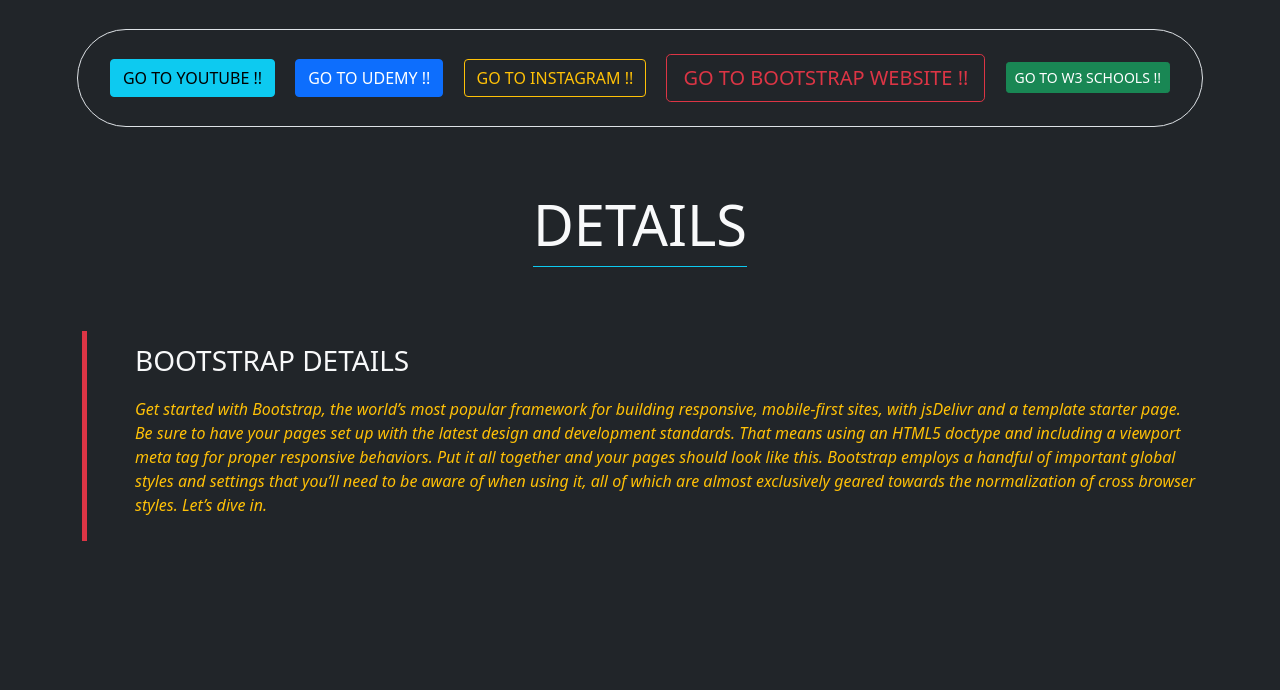
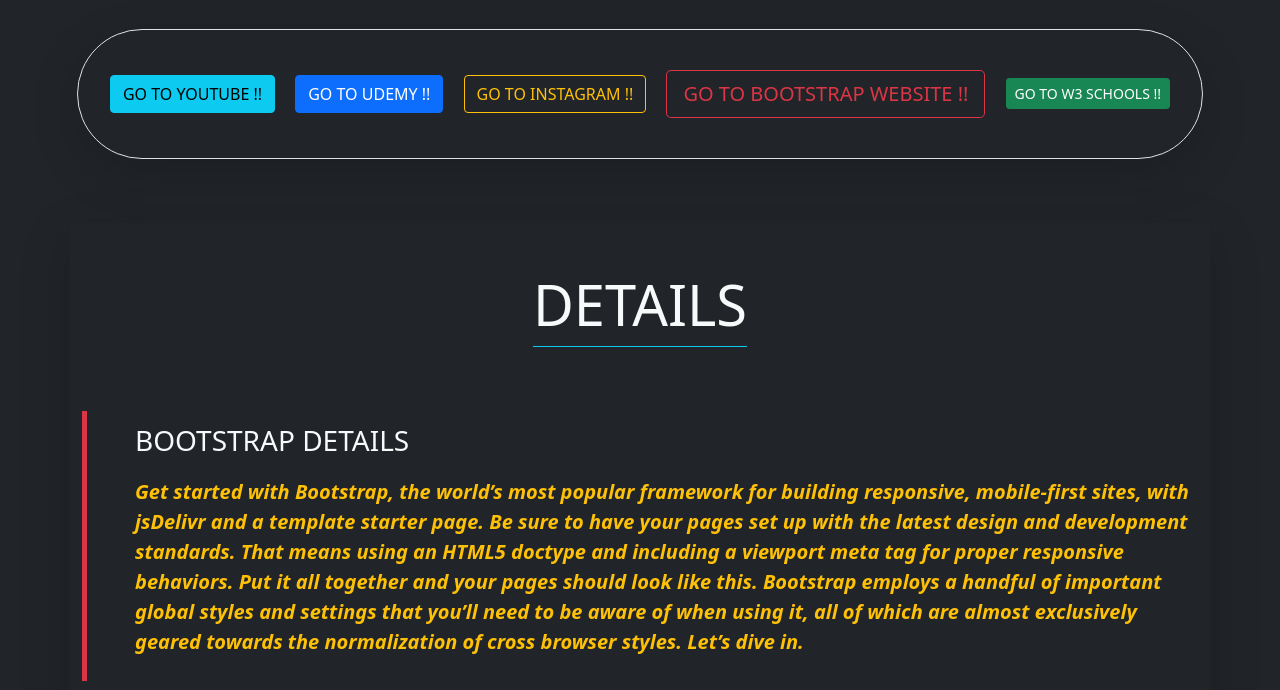
Before and after one commit to Roushan-2104/BOOTSTRAP, a plain HTML site: page index.html in a window 1280 px wide. Shown: the part 510-1200 px from the top of the page. Before the commit the page ends 1099 px from the top, so only its background shows below. Drawn offline with nearby package versions, Linux system fonts and the light colour scheme.

Commit message:
Update index.html

```diff
--- a/index.html
+++ b/index.html
@@ -8,9 +8,9 @@
 
     <title>BOOTSTRAP</title>
 </head>
-<body class="bg-dark text-light">
+<body class="bg-dark text-light overflow-x-hidden">
    <div class="text-center">
-    <nav class="btn-group">
+    <nav class="btn-group shadow-lg">
         <a href="#" class="btn btn-primary py-2 px-3">HOME</a>
         <a href="#" class="btn btn-secondary py-2 px-3">ABOUT</a>
         <a href="#" class="btn btn-warning py-2 px-3">SERVICES</a>
@@ -26,22 +26,29 @@
 
     <!-- BUTTONS -->
     <div class="text-center">
-        <p class="display-4 text-light border-bottom border-info d-inline-block pb-2 p-5"> BUTTONS </p><br>
-        <div class="text-center m-3 border d-inline-block py-3 px-4 rounded-pill">
-            <a href="https://www.youtube.com/" target="_blank" class="btn btn-info mx-2 my-2"> GO TO YOUTUBE !! </a>
-            <a href="http://udemy.com" target="_blank" class="btn btn-primary mx-2 my-2"> GO TO UDEMY !!</a>
-            <a href="http://instagram.com" target="_blank" class="btn btn-outline-warning mx-2 my-2">GO TO INSTAGRAM !!</a>
-            <a href="https://getbootstrap.com/" target="_blank" class="btn btn-lg btn-outline-danger mx-2 my-2">GO TO BOOTSTRAP WEBSITE !!</a>
-            <a href="https://www.w3schools.com/" target="_blank" class="btn btn-success btn-sm mx-2 my-2">GO TO W3 SCHOOLS !!</a>
+        <p class="display-4 border-bottom border-info d-inline-block pb-2 p-5"> BUTTONS </p><br>
+        <div class="text-center m-3 border d-inline-block py-3 px-4 rounded-pill shadow-lg">
+            <a href="https://www.youtube.com/" target="_blank" class="btn btn-info mx-2 my-4"> GO TO YOUTUBE !! </a>
+            <a href="http://udemy.com" target="_blank" class="btn btn-primary mx-2 my-4"> GO TO UDEMY !!</a>
+            <a href="http://instagram.com" target="_blank" class="btn btn-outline-warning mx-2 my-4">GO TO INSTAGRAM !!</a>
+            <a href="https://getbootstrap.com/" target="_blank" class="btn btn-lg btn-outline-danger mx-2 my-4">GO TO BOOTSTRAP WEBSITE !!</a>
+            <a href="https://www.w3schools.com/" target="_blank" class="btn btn-success btn-sm mx-2 my-4">GO TO W3 SCHOOLS !!</a>
         </div>
     </div>
-    <div class="container my-5">
+
+    <!-- CONTAINERS -->
+    <div class="container-sm my-5 shadow-lg pt-5 pb-5">
         <div class="text-center">
-            <p class="display-4 text-light border-bottom border-info d-inline-block pb-2">DETAILS</p>
+            <p class="display-4 border-bottom border-info d-inline-block pb-2">DETAILS</p>
         </div>
         <div class="border-start border-danger ps-5 pt-2 pb-2 border-5 mt-5">
             <p class="fs-3">BOOTSTRAP DETAILS</p>
-            <p class="text-warning fs-6 fst-italic fw-light">Get started with Bootstrap, the world’s most popular framework for building responsive, mobile-first sites, with jsDelivr and a template starter page. Be sure to have your pages set up with the latest design and development standards. That means using an HTML5 doctype and including a viewport meta tag for proper responsive behaviors. Put it all together and your pages should look like this. Bootstrap employs a handful of important global styles and settings that you’ll need to be aware of when using it, all of which are almost exclusively geared towards the normalization of cross browser styles. Let’s dive in.</p>
+            <p class="text-warning fs-5 fw-bold fst-italic fw-light">Get started with Bootstrap, the world’s most popular framework for building responsive, mobile-first sites, with jsDelivr and a template starter page. Be sure to have your pages set up with the latest design and development standards. That means using an HTML5 doctype and including a viewport meta tag for proper responsive behaviors. Put it all together and your pages should look like this. Bootstrap employs a handful of important global styles and settings that you’ll need to be aware of when using it, all of which are almost exclusively geared towards the normalization of cross browser styles. Let’s dive in.</p>
+        </div>
+        <!-- FLEX -->
+        <div class="d-flex my-5 justify-content-center ">
+            <img src="https://upload.wikimedia.org/wikipedia/commons/b/b2/Bootstrap_logo.svg" alt="img2" class="mx-5 my-5 w-25 h-25" />
+            <img src="https://www.sketchappsources.com/resources/source-image/bootstrap-icons-1.4.0-neanda.png" alt="img3" class="mx-5 my-5 w-25 h-25"/>
         </div>
     </div>
 
```
